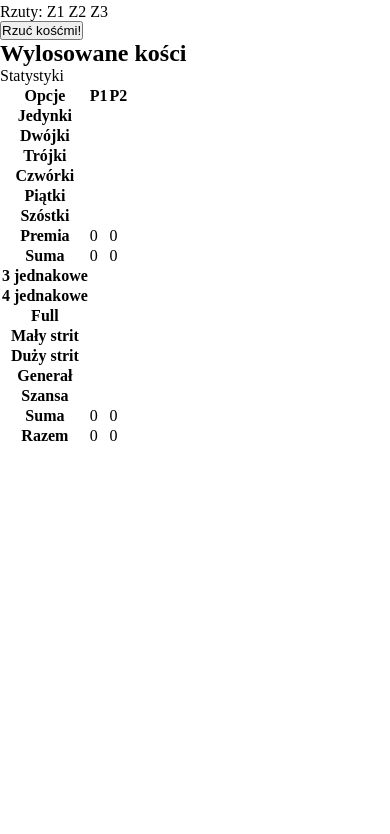
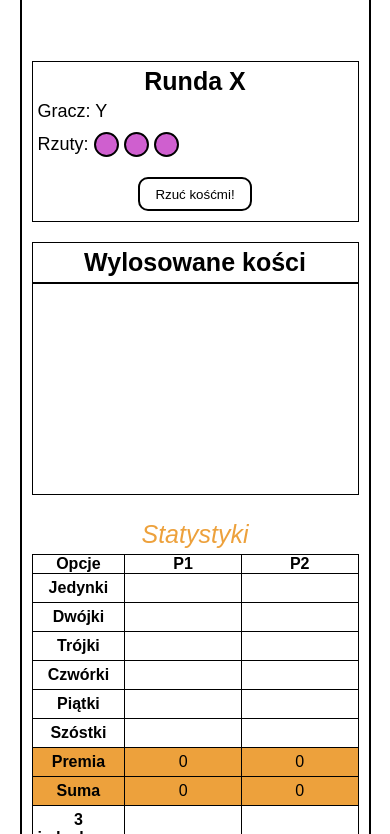
Before and after one commit to damian08k/Dice, a plain HTML site: page index.html in a window 390 px wide. Shown: the part 71-905 px from the top of the page. Before the commit the page ends 844 px from the top, so only its background shows below. Drawn offline with Linux system fonts and the light colour scheme; a web font is replaced by a local one.

Commit message:
correct html structure, add mobile styles

```diff
--- a/index.html
+++ b/index.html
@@ -15,7 +15,7 @@
     </div>
     <div class="main-container">
         <div class="game-area">
-            <button class="game-area__rules">Zasady</button>
+            <button class="game-area__rules btn">Zasady</button>
 
             <div class="player-info game-area__player-info">
                 <h1 class="player-info__round">
@@ -27,23 +27,23 @@
                     <span class="player-info__player-name">Y</span>
                 </p>
                 <p class="player-info__throws">
-                    Rzuty:
-                    <span class="player-info__throw">Z1</span>
-                    <span class="player-info__throw">Z2</span>
-                    <span class="player-info__throw">Z3</span>
+                    <span class="player-info__throws-title">Rzuty:</span>
+                    <span class="player-info__throw"></span>
+                    <span class="player-info__throw"></span>
+                    <span class="player-info__throw"></span>
                 </p>
-                <button class="player-info_dice-throw">Rzuć kośćmi!</button>
+                <button class="player-info__dice-throw btn">Rzuć kośćmi!</button>
             </div>
 
-            <div class="dice-area">
+            <div class="dice-area game-area__dice-area">
                 <h2 class="dice-area__title">Wylosowane kości</h2>
                 <div class="dice-area__dice">
                     <!-- Randomly showing dice in that area -->
                 </div>
             </div>
 
-            <table class="stats">
-                <capion class="stats__tab-title">Statystyki</capion>
+            <table class="stats game-area__stats">
+                <caption class="stats__tab-title">Statystyki</caption>
                 <thead>
                     <tr>
                         <th class="stats__options">Opcje</th>
--- /dev/null
+++ b/scss/components/_dice-area.scss
@@ -0,0 +1,25 @@
+.dice-area {
+
+    border: 1px solid $black-color;
+    margin: $main-margin * 2;
+
+    &__title {
+        padding: $main-padding 0;
+        font-size: $headings-fz;
+        font-weight: $font-weight-headings;
+        text-align: center;
+
+        &::after {
+            content: "";
+            display: block;
+            margin: 5px 0;
+            width: 100%;
+            height: 1.5px;
+            background-color: $black-color;
+        }
+    }
+
+    &__dice {
+        height: 200px;
+    }
+}
--- /dev/null
+++ b/scss/components/_game-area.scss
@@ -0,0 +1,31 @@
+.game-area {
+    display: grid;
+    grid-template-columns: 1fr;
+    grid-auto-rows: minmax(100px, auto);
+
+    &__rules {
+        grid-column: 1;
+        grid-row: 1/2;
+        justify-self: self-end;
+        align-self: stretch;
+        margin: $main-margin * 2;
+        height: 30px;
+        width: 80px;
+        font-size: $main-fz;
+    }
+
+    &__player-info {
+        grid-column: 1;
+        grid-row: 2/3;
+    }
+
+    &__dice-area {
+        grid-column: 1;
+        grid-row: 3/4;
+    }
+
+    &__stats {
+        grid-column: 1;
+        grid-row: 4/5;
+    }
+}
--- /dev/null
+++ b/scss/components/_main-container.scss
@@ -0,0 +1,7 @@
+.main-container {
+    margin: $main-margin*4 auto;
+    width: 90%;
+    min-height: 80%;
+    max-width: 1400px;
+    border: 2px solid $black-color;
+}
--- /dev/null
+++ b/scss/components/_player-info.scss
@@ -0,0 +1,45 @@
+.player-info {
+
+    border: 1px solid $black-color;
+    margin: $main-margin * 2;
+
+    &__round {
+        padding: $main-padding 0;
+        font-size: $headings-fz;
+        font-weight: $font-weight-headings;
+        text-align: center;
+    }
+
+    &__player {
+        padding: 0 0 $main-padding * 2 $main-padding;
+        font-size: $main-fz + 2;
+    }
+
+    &__throws {
+        display: flex;
+        align-items: center;
+        padding: 0 0 $main-padding * 2 $main-padding;
+
+        &-title {
+            font-size: $main-fz + 2;
+        }
+    }
+
+    &__throw {
+        display: inline-block;
+        margin-left: $main-margin;
+        width: 25px;
+        height: 25px;
+        border: 2px solid $black-color;
+        border-radius: 50%;
+        background-color: $throws-bgc-color;
+    }
+
+    &__dice-throw {
+        display: block;
+        margin: $main-margin * 2 auto;
+        padding: $main-padding * 1.5 $main-padding * 3;
+        border-width: 2px;
+        border-radius: 10px;
+    }
+}
--- /dev/null
+++ b/scss/components/_stats.scss
@@ -0,0 +1,44 @@
+.stats {
+
+    border-collapse: collapse;
+    border: 1px solid $black-color;
+    margin: $main-margin * 2;
+
+    th,
+    tr,
+    td {
+        border: 1px solid $black-color;
+    }
+
+    &__tab-title {
+        padding: $main-padding;
+        font-size: $headings-fz;
+        font-style: italic;
+        color: $special-color;
+    }
+
+    &__options {
+        width: 20%;
+    }
+
+    &__first-player,
+    &__second-player,
+    &__special {
+        text-align: center;
+    }
+
+
+    &__option-name {
+        padding: $main-padding;
+    }
+
+    &__first-column,
+    &__second-column {
+        width: 40%;
+    }
+
+    &__special {
+        background-color: $special-color;
+    }
+
+}
--- /dev/null
+++ b/scss/functions/_main-styles.scss
@@ -0,0 +1,22 @@
+body {
+    height: 100vh;
+    font-family: $font-family;
+}
+
+.btn {
+    font-family: $font-family;
+    background-color: $white-color;
+    border: 1px solid $black-color;
+    transition: 0.3s;
+    cursor: pointer;
+}
+
+.btn:hover {
+    background-color: $black-color;
+    color: $white-color;
+}
+
+.btn:focus {
+    transition: none;
+    outline-color: $outline-color;
+}
--- /dev/null
+++ b/scss/functions/_mixins.scss
@@ -0,0 +1,14 @@
+// media queries
+@mixin mq($breakpoint) {
+    $size: map-get($breakpoints, $breakpoint);
+
+    @if($size) {
+        @media #{$size} {
+            @content;
+        }
+    }
+
+    @else {
+        @error '"#{breakpoint}" - not found';
+    }
+}
--- /dev/null
+++ b/scss/functions/_variables.scss
@@ -0,0 +1,32 @@
+// font-family
+$font-family: 'Red Rose',
+sans-serif;
+$font-weight-headings: 700;
+$font-weight-others: 400;
+
+// font-size
+$main-fz: 16px;
+$lower-fz: 14px;
+$headings-fz: 25px;
+
+// colors
+$special-color: #eda13c;
+$text-color: #eaefea;
+$throws-bgc-color: #cf5fcf;
+$white-color: #fff;
+$black-color: #000;
+$outline-color: #f00;
+
+
+// margin, padding
+$main-padding: 5px;
+$main-margin: 5px;
+
+// media queries breakpoints
+$breakpoints: (mobileSmall: (min-width: 460px),
+    mobileMedium: (min-width: 640px),
+    mobileXMedium: (min-width: 800px),
+    mobileLarge: (min-width: 1024px),
+    desktopSmall: (min-width: 1280px),
+    desktopMedium: (min-width: 1360px),
+    desktopLarge: (min-width: 1600px))
--- a/scss/style.scss
+++ b/scss/style.scss
@@ -1 +1,10 @@
 @import "./functions/reset";
+@import "./functions/variables";
+@import "./functions/mixins";
+@import "./functions/main-styles";
+
+@import "./components/main-container";
+@import "./components/game-area";
+@import "./components/player-info";
+@import "./components/dice-area";
+@import "./components/stats";
```
Also changed, not shown: css/style.css, 1 other file.
